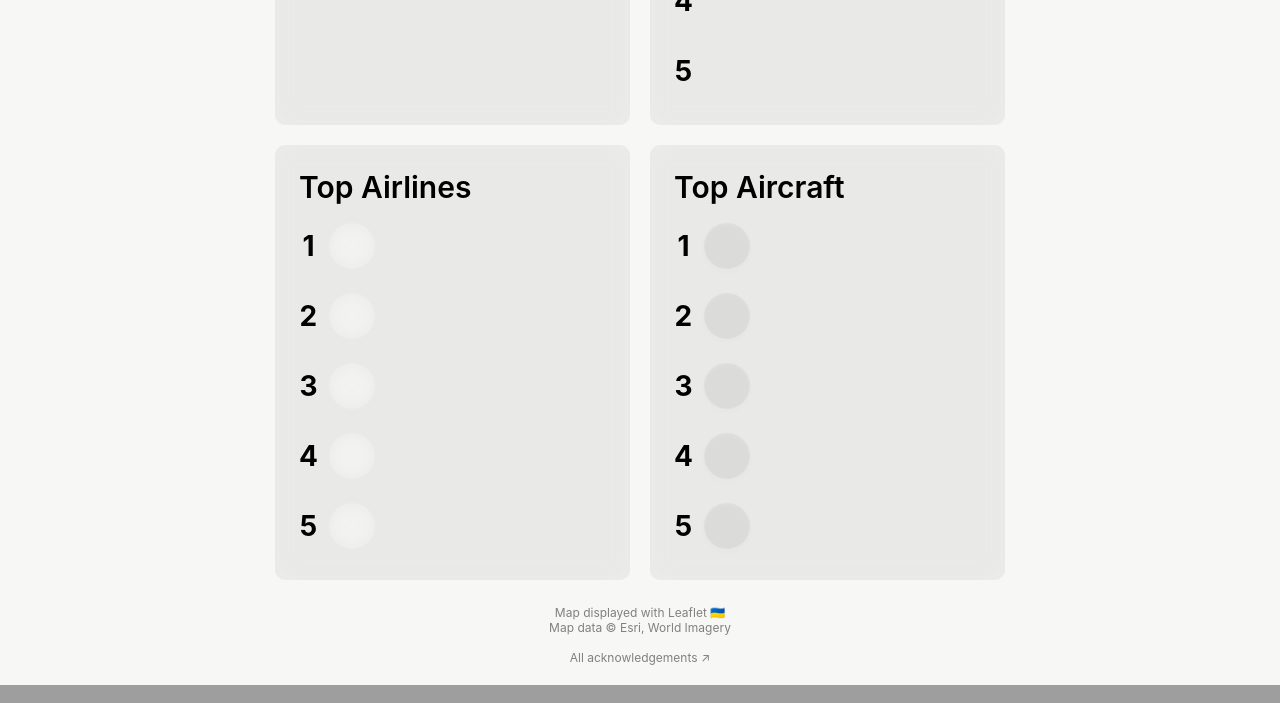
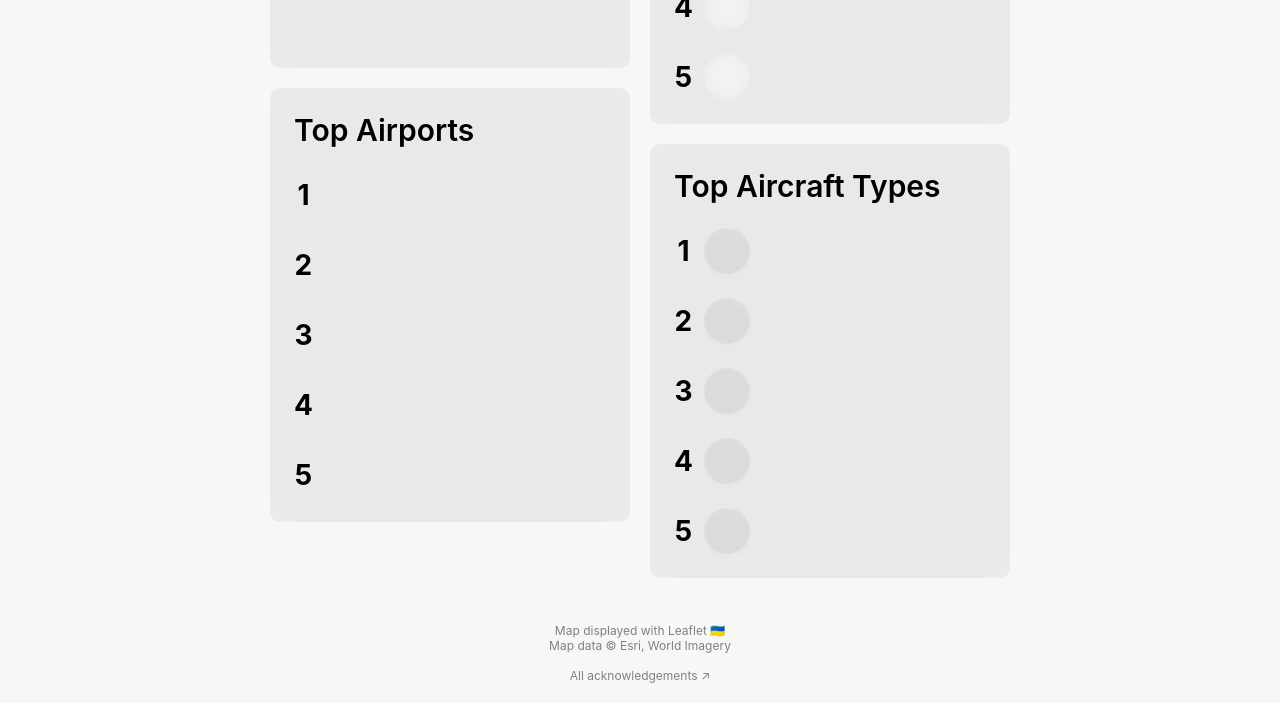
Before and after one commit to jack-jw/flight_tracker, a Flask app: template src/templates/my_flights.html in a window 1280 px wide. Shown: the part 1000-1703 px from the top of the page. Run offline with Flask 3, Linux system fonts and the light colour scheme; the template is opened without the code that fills it, so the values that code supplies are empty; parts of the project's set-up code (start-up, migrations or seed data) failed here and were passed over; some libraries are stand-ins or nearby versions; some web fonts are replaced.

Commit message:
link frontend and backend for my_flights
all that is left to do is inputting flights

```diff
--- a/src/openskies.py
+++ b/src/openskies.py
@@ -65,7 +65,7 @@
         result["alt"] = int(result["alt"] * 3.281) # to ft
         result["speed"] = int(result["speed"] * 1.944) # to kts
         result["callsign"] = (result["callsign"][:3] + result["callsign"][3:].lstrip("0")).strip()
-        result["icon"] = lookup.aircraft_icon(result["icao24"])
+        result.update(lookup.basic(result["icao24"]))
         return result
     return None
 
--- a/src/static/my_flights.js
+++ b/src/static/my_flights.js
@@ -185,7 +185,7 @@
 
         Object.keys(payload.rankings).forEach(function(category) {
             const baseClass = `my-flights-${category}-`;
-            for (let i = 0; i < payload.rankings[category].length; i++) {
+            for (let i = 0; i < 5; i++) {
                 const rankItem = document.getElementById(baseClass + i);
                 const rankIcon = rankItem.querySelector('.my-flights-rank-icon');
                 let displayName, imageUrl;
@@ -193,9 +193,9 @@
                 if (category === 'airlines') {
                     displayName = payload.airlines[payload.rankings.airlines[i].icao].name;
                     imageUrl = 'https://www.flightaware.com/images/airline_logos/180px/' + payload.rankings.airlines[i].icao + '.png';
-                } else if (category === 'aircraft') {
-                    displayName = payload.rankings.aircraft[i].icao;
-                    imageUrl = '/image/icon/untyped/' + payload.rankings.aircraft[i].icao;
+                } else if (category === 'types') {
+                    displayName = payload.rankings.types[i].icao;
+                    imageUrl = '/image/icon/untyped/' + payload.rankings.types[i].icao;
                 } else if (category === 'airports') {
                     displayName = payload.airports[payload.rankings.airports[i].icao].iata;
                     imageUrl = 'https://cdn.jsdelivr.net/gh/lipis/flag-icons@7.0.0/flags/1x1/' + payload.airports[payload.rankings.airports[i].icao].country.toLowerCase() + '.svg';
--- a/src/static/stylesheet.css
+++ b/src/static/stylesheet.css
@@ -93,8 +93,6 @@
     box-shadow: 0 0 16px 0 rgba(0, 0, 0, 0.2);
     background-color: var(--background-colour);
     color: var(--colour);
-    word-wrap: break-word;
-    overflow: hidden;
     backdrop-filter: blur(15px) saturate(1.8);
     -webkit-backdrop-filter: blur(15px) saturate(1.8);
     bottom: 0;
@@ -107,6 +105,7 @@
     height: calc(100vh - 10px);
     margin-top: calc(100vh - 65px);
     margin-left: 10px;
+    overflow: hidden;
 }
 
 #main-container-main-view, #main-container-aircraft-view {
@@ -124,7 +123,6 @@
     align-items: center;
     color: rgba(255, 255, 255, 0.75);
     font-weight: bold;
-    cursor: pointer;
     visibility: visible;
     opacity: 1;
     transition: opacity 0.25s ease, visibility 0s linear 0.25s;
@@ -233,7 +231,7 @@
     margin: 0 15px;
 }
 
-#aircraft-list > div:hover {
+#aircraft-list > div:hover, #aircraft-list-div-hover {
     background-color: var(--hover-colour);
     border-radius: 10px;
 }
@@ -241,6 +239,9 @@
 #aircraft-list > div:hover::before,
 #aircraft-list > div:hover + div::before,
 #aircraft-list > div:hover + #aircraft-list-count::before,
+#aircraft-list > #aircraft-list-div-hover::before,
+#aircraft-list > #aircraft-list-div-hover + div::before,
+#aircraft-list > #aircraft-list-div-hover + #aircraft-list-count::before,
 #aircraft-list > div:active::before,
 #aircraft-list > div:active + div::before,
 #aircraft-list > div:active + #aircraft-list-count::before {
@@ -298,7 +299,10 @@
     text-align: center;
     font-size: 12px;
     margin-top: 25px;
-/*    display:none;*/
+}
+
+#main-container .credits {
+    display: none; /* for now until I sort out the layout */
 }
 
 #aircraft-airline-callsign {
@@ -508,6 +512,7 @@
 a, a:hover, a:active, a:visited {
     color: inherit;
     text-decoration: none;
+    cursor: pointer;
 }
 
 a:hover {
@@ -534,13 +539,8 @@
     font-size: 16px;
 }
 
-.metre-progress {
-    transition: stroke-dashoffset 0.1s ease;
-}
-
 #my-flights-body {
     margin: 75vh 0 0;
-    right: 0;
     height: auto;
     width: 100%;
     padding: 20px 0;
@@ -557,23 +557,30 @@
     position: absolute;
 }
 
+.my-flights-parent {
+    display: flex;
+    justify-content: center;
+    width: 100%;
+    height: auto;
+}
+
 .my-flights-container {
     display: flex;
-    justify-content: center;
-    height: 435px;
-    width: 750px;
+    align-items: center;
+    flex-direction: column;
+    height: auto;
+    width: 360px;
     margin: 10px;
 }
 
 .my-flights-content-box {
     -webkit-backdrop-filter: blur(15px);
     backdrop-filter: blur(10px);
-    margin: 10px;
-    flex: 1;
-    height: 100%;
+    margin: 10px 0;
+    height: auto;
+    width: 100%;
     background-color: var(--hover-colour);
     border-radius: 10px;
-    overflow: hidden;
 }
 
 .my-flights-title-container {
@@ -593,7 +600,7 @@
 .my-flights-title {
     font-size: 30px;
     font-weight: bold;
-    height: 1em;
+    min-height: 1em;
 }
 
 .my-flights-title-container .my-flights-title {
@@ -673,18 +680,18 @@
 }
 
 .my-flights-content-box .my-flights-title {
-    margin: 24px;
+    margin: 24px 24px 12px;
     font-weight: 600;
 }
 
 .my-flights-alt-amount {
     margin: 12px 24px;
     font-size: 18px;
-    height: 1em;
+    min-height: 1em;
 }
 
 #my-flights-continent-count {
-    margin-top: 24px;
+    margin: 24px;
 }
 
 .my-flights-rank-amount {
@@ -700,17 +707,17 @@
 
 .my-flights-rank-icon {
     position: relative;
-    height: 46px;
+    width: 46px;
     border-radius: 50%;
     margin-left: 30px;
     overflow: hidden;
 }
 
-.my-flights-rank-icon.my-flights-airline-rank-icon {
+.my-flights-content-box.airlines .my-flights-rank-icon {
     background-size: 24px;
 }
 
-.my-flights-rank-icon.my-flights-airline-rank-icon::before {
+.my-flights-content-box.airlines .my-flights-rank-icon::before {
     content: '';
     position: absolute;
     top: 0;
@@ -725,7 +732,7 @@
     z-index: -1;
 }
 
-.my-flights-rank-icon.my-flights-aircraft-rank-icon {
+.my-flights-content-box.types .my-flights-rank-icon {
     background-size: 30px;
     transform: rotate(45deg);
     background-color: var(--hover-colour);
@@ -744,22 +751,16 @@
     margin-left: 10px;
 }
 
-.my-flights-rank-text div {
-    white-space: nowrap;
-    overflow: hidden;
-    text-overflow: ellipsis;
-}
-
 .my-flights-rank-name {
     font-size: 24px;
 }
 
-@media (max-width: 770px) {
-    .my-flights-container, .my-flights-title-container {
+@media (max-width: 780px) {
+    .my-flights-container, .my-flights-title-container, .my-flights-parent {
         width: calc(100% - 20px);
     }
     .my-flights-title-container {
-        margin-left: 20px;
+        margin-left: 30px;
     }
 }
 
@@ -806,10 +807,13 @@
         border-radius: 10px 10px 0 0;
     }
 
+    .my-flights-parent {
+        flex-direction: column;
+        align-items: center;
+    }
+
     .my-flights-container {
-        flex-direction: column;
         margin: 0;
-        height: 910px;
     }
 
     .my-flights-content-box {
--- a/src/templates/my_flights.html
+++ b/src/templates/my_flights.html
@@ -27,6 +27,7 @@
             <div class="my-flights-pre-title">My Flights</div>
             <div class="my-flights-title">{{ name }}</div>
         </div>
+        <div class="my-flights-parent">
             <div class="my-flights-container">
                 <div class="my-flights-content-box">
                     <div id="my-flights-flight-count" class="my-flights-title"></div>
@@ -86,11 +87,11 @@
                 </div>
             </div>
             <div class="my-flights-container">
-            <div class="my-flights-content-box">
+                <div class="my-flights-content-box airlines">
                     <div class="my-flights-title">Top Airlines</div>
                     <div id="my-flights-airlines-0" class="my-flights-rank-item">
                         <div class="my-flights-rank-number">1</div>
-                    <div class="my-flights-rank-icon my-flights-airline-rank-icon"></div>
+                        <div class="my-flights-rank-icon"></div>
                         <div class="my-flights-rank-text">
                             <div class="my-flights-rank-name"></div>
                             <div class="my-flights-rank-amount"></div>
@@ -98,7 +99,7 @@
                     </div>
                     <div id="my-flights-airlines-1" class="my-flights-rank-item">
                         <div class="my-flights-rank-number">2</div>
-                    <div class="my-flights-rank-icon my-flights-airline-rank-icon"></div>
+                        <div class="my-flights-rank-icon"></div>
                         <div class="my-flights-rank-text">
                             <div class="my-flights-rank-name"></div>
                             <div class="my-flights-rank-amount"></div>
@@ -106,7 +107,7 @@
                     </div>
                     <div id="my-flights-airlines-2" class="my-flights-rank-item">
                         <div class="my-flights-rank-number">3</div>
-                    <div class="my-flights-rank-icon my-flights-airline-rank-icon"></div>
+                        <div class="my-flights-rank-icon"></div>
                         <div class="my-flights-rank-text">
                             <div class="my-flights-rank-name"></div>
                             <div class="my-flights-rank-amount"></div>
@@ -114,7 +115,7 @@
                     </div>
                     <div id="my-flights-airlines-3" class="my-flights-rank-item">
                         <div class="my-flights-rank-number">4</div>
-                    <div class="my-flights-rank-icon my-flights-airline-rank-icon"></div>
+                        <div class="my-flights-rank-icon"></div>
                         <div class="my-flights-rank-text">
                             <div class="my-flights-rank-name"></div>
                             <div class="my-flights-rank-amount"></div>
@@ -122,53 +123,54 @@
                     </div>
                     <div id="my-flights-airlines-4" class="my-flights-rank-item">
                         <div class="my-flights-rank-number">5</div>
-                    <div class="my-flights-rank-icon my-flights-airline-rank-icon"></div>
+                        <div class="my-flights-rank-icon"></div>
                         <div class="my-flights-rank-text">
                             <div class="my-flights-rank-name"></div>
                             <div class="my-flights-rank-amount"></div>
                         </div>
                     </div>
                 </div>
-            <div class="my-flights-content-box">
-                <div class="my-flights-title">Top Aircraft</div>
-                <div id="my-flights-aircraft-0" class="my-flights-rank-item">
+                <div class="my-flights-content-box types">
+                    <div class="my-flights-title">Top Aircraft Types</div>
+                    <div id="my-flights-types-0" class="my-flights-rank-item">
                         <div class="my-flights-rank-number">1</div>
-                    <div class="my-flights-rank-icon my-flights-aircraft-rank-icon"></div>
+                        <div class="my-flights-rank-icon"></div>
                         <div class="my-flights-rank-text">
                             <div class="my-flights-rank-name"></div>
                             <div class="my-flights-rank-amount"></div>
                         </div>
                     </div>
-                <div id="my-flights-aircraft-1" class="my-flights-rank-item">
+                    <div id="my-flights-types-1" class="my-flights-rank-item">
                         <div class="my-flights-rank-number">2</div>
-                    <div class="my-flights-rank-icon my-flights-aircraft-rank-icon"></div>
+                        <div class="my-flights-rank-icon"></div>
                         <div class="my-flights-rank-text">
                             <div class="my-flights-rank-name"></div>
                             <div class="my-flights-rank-amount"></div>
                         </div>
                     </div>
-                <div id="my-flights-aircraft-2" class="my-flights-rank-item">
+                    <div id="my-flights-types-2" class="my-flights-rank-item">
                         <div class="my-flights-rank-number">3</div>
-                    <div class="my-flights-rank-icon my-flights-aircraft-rank-icon"></div>
+                        <div class="my-flights-rank-icon"></div>
                         <div class="my-flights-rank-text">
                             <div class="my-flights-rank-name"></div>
                             <div class="my-flights-rank-amount"></div>
                         </div>
                     </div>
-                <div id="my-flights-aircraft-3" class="my-flights-rank-item">
+                    <div id="my-flights-types-3" class="my-flights-rank-item">
                         <div class="my-flights-rank-number">4</div>
-                    <div class="my-flights-rank-icon my-flights-aircraft-rank-icon"></div>
+                        <div class="my-flights-rank-icon"></div>
                         <div class="my-flights-rank-text">
                             <div class="my-flights-rank-name"></div>
                             <div class="my-flights-rank-amount"></div>
                         </div>
                     </div>
-                <div id="my-flights-aircraft-4" class="my-flights-rank-item">
+                    <div id="my-flights-types-4" class="my-flights-rank-item">
                         <div class="my-flights-rank-number">5</div>
-                    <div class="my-flights-rank-icon my-flights-aircraft-rank-icon"></div>
+                        <div class="my-flights-rank-icon"></div>
                         <div class="my-flights-rank-text">
                             <div class="my-flights-rank-name"></div>
                             <div class="my-flights-rank-amount"></div>
+                        </div>
                     </div>
                 </div>
             </div>
```
Also changed, not shown: src/lookup.py (+60 -13 lines), src/my_flights.py (+10 -28 lines), src/static/map.js (+36 -17 lines). Lines whose indentation alone changed are shown as unchanged.
